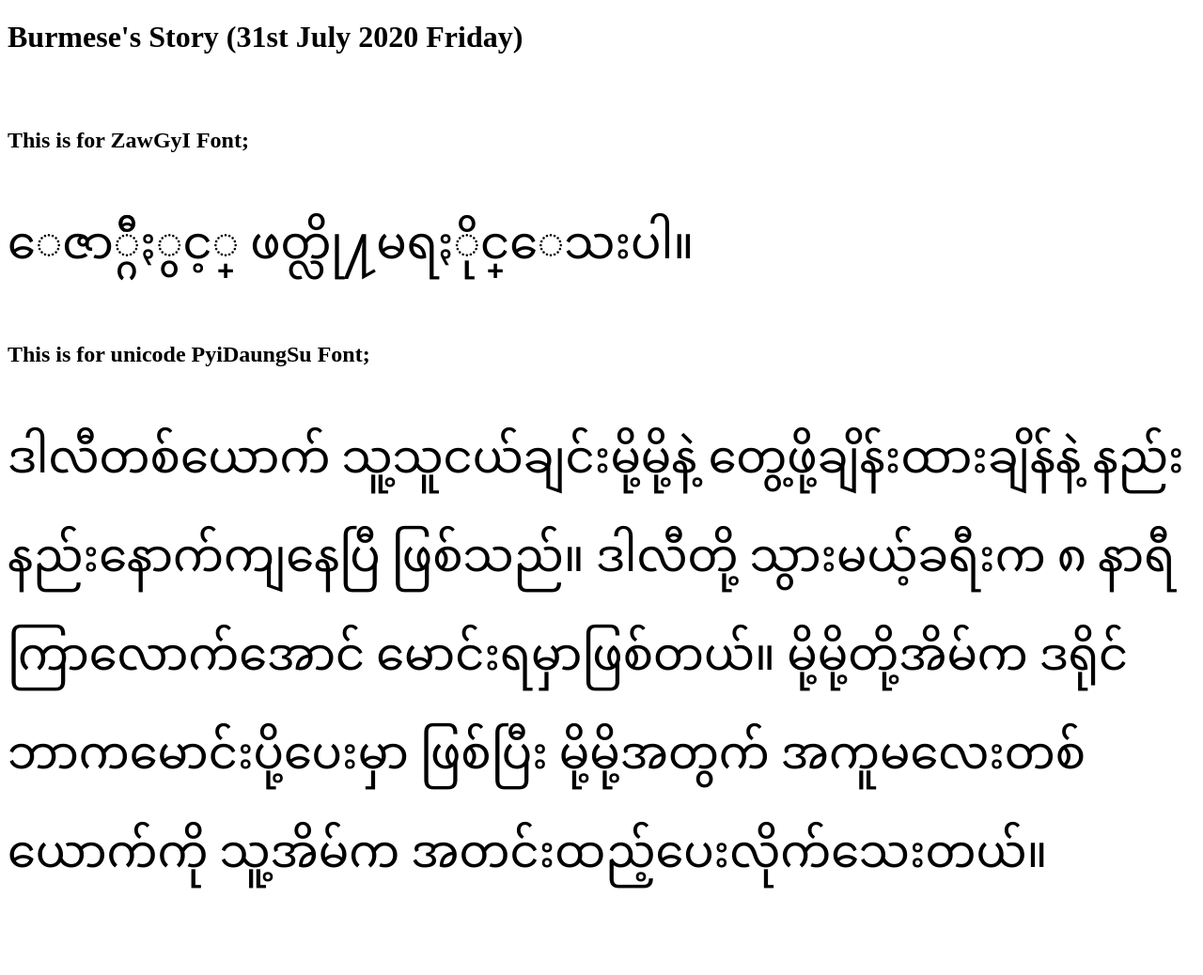
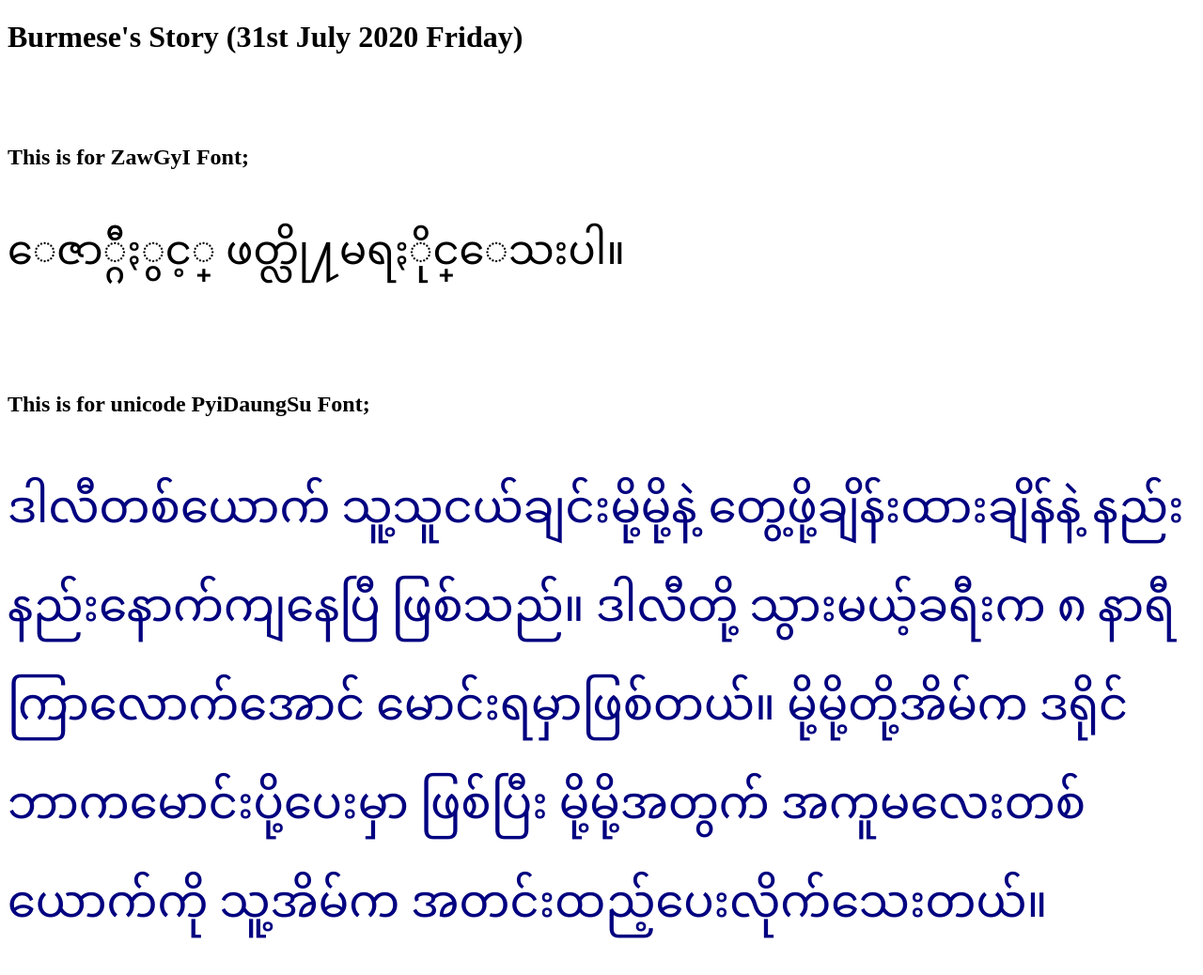
Before and after one commit to burmeses/story-alpha, a plain HTML site: page index.html in a window 1280 px wide. Shown: the whole page at 94% size. Before the commit the page ends 1012 px from the top, so only its background shows below. Drawn offline with Linux system fonts and the light colour scheme; a web font is replaced by a local one.

Commit message:
Update index.html

```diff
--- a/index.html
+++ b/index.html
@@ -8,11 +8,12 @@
     <style type="text/css">
 		.zawgyi{
 			font-family:Zawgyi-One;
-			font-size: 300%;
+			font-size: 270%;
 		}
 		.unicode{
 			font-family:pyidaungsu,Yunghkio,'Masterpiece Uni Sans';
 			font-size: 300%;
+			color: navy;
 		}
 	</style>
 </head>
@@ -20,10 +21,13 @@
 <h1> Burmese's Story (31st July 2020 Friday) </h1>
 <br>
 <br>
+<br>
 <h2>This is for ZawGyI Font;</h2>
 <p class="zawgyi">
     ေဇာ္ဂ်ီႏွင့္ ဖတ္လို႔မရႏိုင္ေသးပါ။
 </p>
+<br>
+<br>
 <h2>This is for unicode PyiDaungSu Font;</h2>
 <p class="unicode">
     ဒါလီတစ်ယောက် သူ့သူငယ်ချင်းမို့မို့နဲ့ တွေ့ဖို့ချိန်းထားချိန်နဲ့ နည်းနည်းနောက်ကျနေပြီ ဖြစ်သည်။ ဒါလီတို့ သွားမယ့်ခရီးက ၈ နာရီကြာလောက်အောင် မောင်းရမှာဖြစ်တယ်။ မို့မို့တို့အိမ်က ဒရိုင်ဘာကမောင်းပို့ပေးမှာ ဖြစ်ပြီး မို့မို့အတွက် အကူမလေးတစ်ယောက်ကို သူ့အိမ်က အတင်းထည့်ပေးလိုက်သေးတယ်။
```
